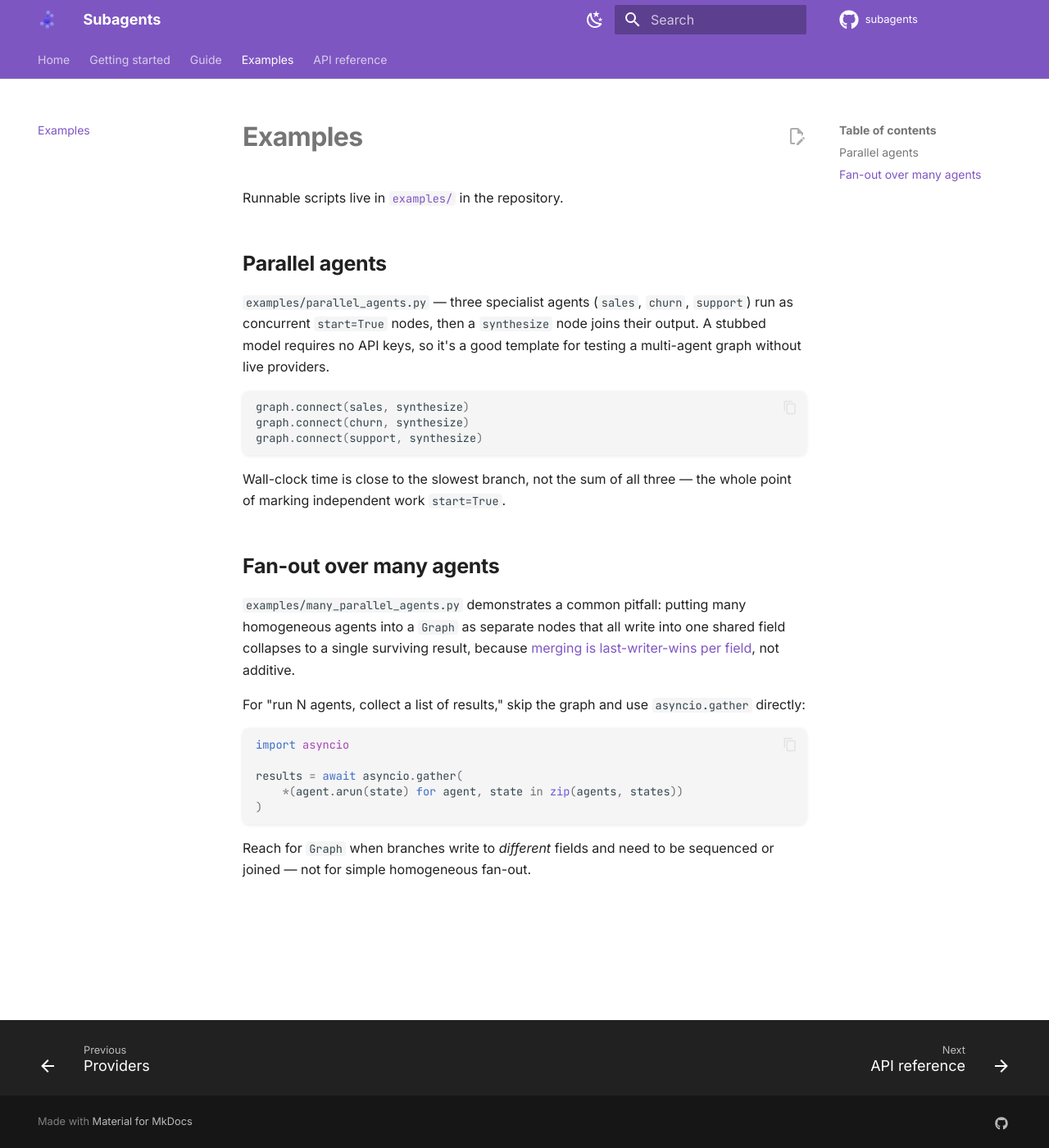
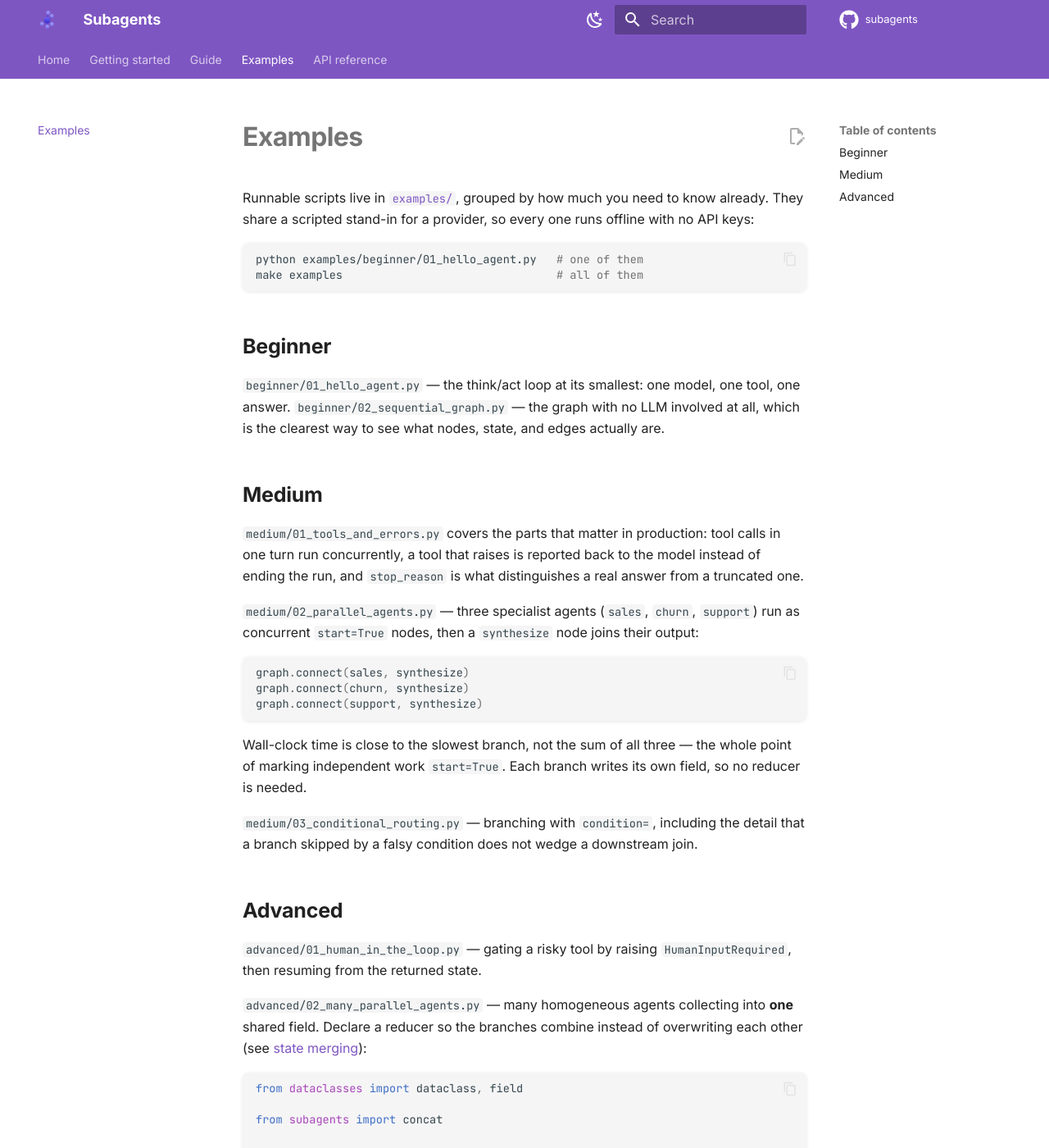
Before and after one commit to sayedshaun/deepharness, an MkDocs documentation site: the page built from docs/examples.md, in a window 1280 px wide and 1400 px high. Shown: the whole window at 82% size. Built offline with MkDocs 1.6.1 and Material for MkDocs 9.7.7, drawn with Linux system fonts in a browser that asks for light colours; comment, search, counter and statistics services are not loaded; some of the changed text lies outside the part shown.

Commit message:
docs: expand the examples walkthrough

````diff
--- a/docs/examples.md
+++ b/docs/examples.md
@@ -1,14 +1,31 @@
 # Examples
 
-Runnable scripts live in [`examples/`](https://github.com/sayedshaun/subagents/tree/main/examples)
-in the repository.
+Runnable scripts live in [`examples/`](https://github.com/sayedshaun/subagents/tree/main/examples),
+grouped by how much you need to know already. They share a scripted stand-in for
+a provider, so every one runs offline with no API keys:
 
-## Parallel agents
+```bash
+python examples/beginner/01_hello_agent.py   # one of them
+make examples                                # all of them
+```
 
-`examples/parallel_agents.py` — three specialist agents (`sales`, `churn`, `support`) run as
-concurrent `start=True` nodes, then a `synthesize` node joins their output. A stubbed model
-requires no API keys, so it's a good template for testing a multi-agent graph without live
-providers.
+## Beginner
+
+`beginner/01_hello_agent.py` — the think/act loop at its smallest: one model,
+one tool, one answer. `beginner/02_sequential_graph.py` — the graph with no LLM
+involved at all, which is the clearest way to see what nodes, state, and edges
+actually are.
+
+## Medium
+
+`medium/01_tools_and_errors.py` covers the parts that matter in production:
+tool calls in one turn run concurrently, a tool that raises is reported back to
+the model instead of ending the run, and `stop_reason` is what distinguishes a
+real answer from a truncated one.
+
+`medium/02_parallel_agents.py` — three specialist agents (`sales`, `churn`,
+`support`) run as concurrent `start=True` nodes, then a `synthesize` node joins
+their output:
 
 ```python
 graph.connect(sales, synthesize)
@@ -16,26 +33,53 @@ graph.connect(churn, synthesize)
 graph.connect(support, synthesize)
 ```
 
-Wall-clock time is close to the slowest branch, not the sum of all three — the whole point of
-marking independent work `start=True`.
+Wall-clock time is close to the slowest branch, not the sum of all three — the
+whole point of marking independent work `start=True`. Each branch writes its
+own field, so no reducer is needed.
 
-## Fan-out over many agents
+`medium/03_conditional_routing.py` — branching with `condition=`, including the
+detail that a branch skipped by a falsy condition does not wedge a downstream
+join.
 
-`examples/many_parallel_agents.py` demonstrates a common pitfall: putting many homogeneous
-agents into a `Graph` as separate nodes that all write into one shared field collapses to a
-single surviving result, because [merging is last-writer-wins per field](guide/graph.md#parallel-execution-and-state-merging),
-not additive.
+## Advanced
 
-For "run N agents, collect a list of results," skip the graph and use `asyncio.gather`
-directly:
+`advanced/01_human_in_the_loop.py` — gating a risky tool by raising
+`HumanInputRequired`, then resuming from the returned state.
+
+`advanced/02_many_parallel_agents.py` — many homogeneous agents collecting into
+**one** shared field. Declare a reducer so the branches combine instead of
+overwriting each other (see
+[state merging](guide/graph.md#parallel-execution-and-state-merging)):
 
 ```python
-import asyncio
+from dataclasses import dataclass, field
 
-results = await asyncio.gather(
-    *(agent.arun(state) for agent, state in zip(agents, states))
-)
+from subagents import concat
+
+
+@dataclass
+class State:
+    findings: list[str] = field(default_factory=list, metadata={"reducer": concat})
 ```
 
-Reach for `Graph` when branches write to *different* fields and need to be sequenced or
-joined — not for simple homogeneous fan-out.
+Without a reducer the merge raises `ConcurrentUpdateError`, so this is a loud
+mistake rather than a silent one. The same script also shows the case the graph
+can't help with — a fan-out whose width is only known at runtime, where nodes
+are registered up front — and uses `asyncio.gather` inside a single node
+instead.
+
+`advanced/03_refinement_loop.py` — a back-edge marked `loop=True` turns a chain
+into a refinement loop. `draft` and `critique` re-run until the score clears the
+bar, while `load_rubric` sits upstream of the head and runs once:
+
+```python
+graph.connect(load_rubric, critique)
+graph.connect(draft, critique)
+graph.connect(critique, draft, loop=True, condition=lambda s: s.score < 0.8)
+```
+
+See [loops](guide/graph.md#loops) for the re-entry rules and `max_steps`.
+
+`advanced/04_agent_loop_as_graph.py` — the think/act loop rebuilt out of graph
+nodes rather than `Agent`'s internal Python loop, which is how you get a place
+to insert an approval gate, a budget check, or a re-planning step mid-cycle.
````
